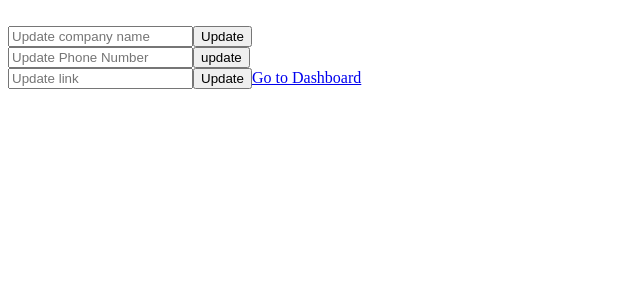
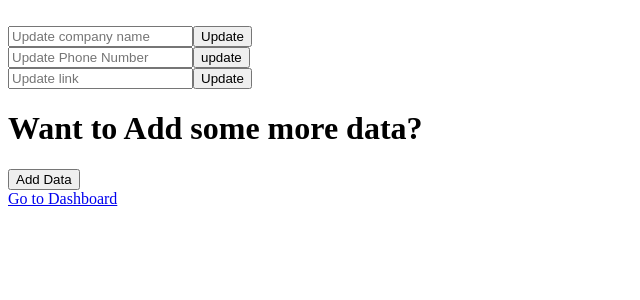
Before and after one commit to Parthmandhare/TapOn, a Next.js app: page /Update in a window 1280 px wide. Shown: the top 300 px of the page, without its empty margins (0-640 px from the left). Built offline with nearby package versions, Linux system fonts and the light colour scheme; no server answers; the database is empty.

Commit message:
First in the branch  commit of the project

```diff
--- a/src/app/Update/page.js
+++ b/src/app/Update/page.js
@@ -4,6 +4,8 @@ import React, { useEffect, useState } from 'react'
 import { auth, db } from '../firebase'
 import { collection, doc, getDoc, updateDoc } from 'firebase/firestore'
 import Link from 'next/link'
+
+import './update.css'
 
 const page = () => {
     const [DisplayCompanyName, setDisplayCompanyName] = useState("")
@@ -115,6 +117,17 @@ const page = () => {
         })
       }
 
+    function clickMe() {
+      console.log("Hello");
+      var text = document.getElementById("popup");
+      text.classList.toggle("hide");
+      text.classList.toggle("show");
+    }
+
+
+    const AddNewData = () =>{
+      console.log("I was clicked");
+    }
 
   return (
     <>
@@ -134,6 +147,18 @@ const page = () => {
             <button onClick={EditLink}>Update</button>
 
 
+            <h1>Want to Add some more data?</h1>
+
+            <button id="theButton" onClick={clickMe}>Add Data</button>
+
+            <form action="" id="popup" className="hide">
+              <input type="text" />
+              <input type="text" placeholder=''/>
+              <button onClick={AddNewData} >Add new Data!</button>
+            </form>
+
+            <br />
+
         <Link href="/DashBoard">Go to Dashboard</Link>
     </>
   )
--- /dev/null
+++ b/src/app/Update/update.css
@@ -0,0 +1,8 @@
+
+.hide {
+    display: none;
+}
+
+.show {
+    display: block;
+}
```
Lines whose indentation alone changed are shown as unchanged.
